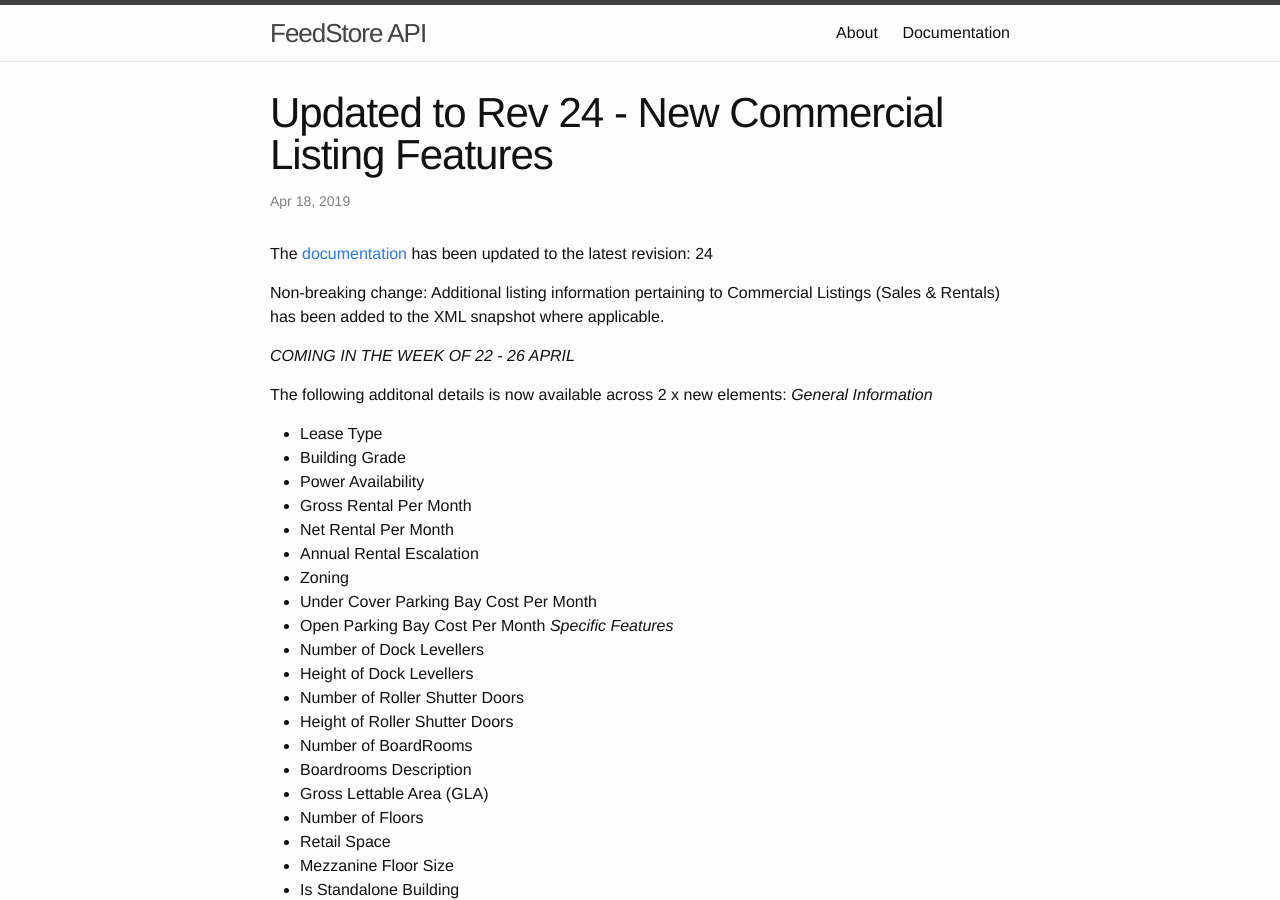
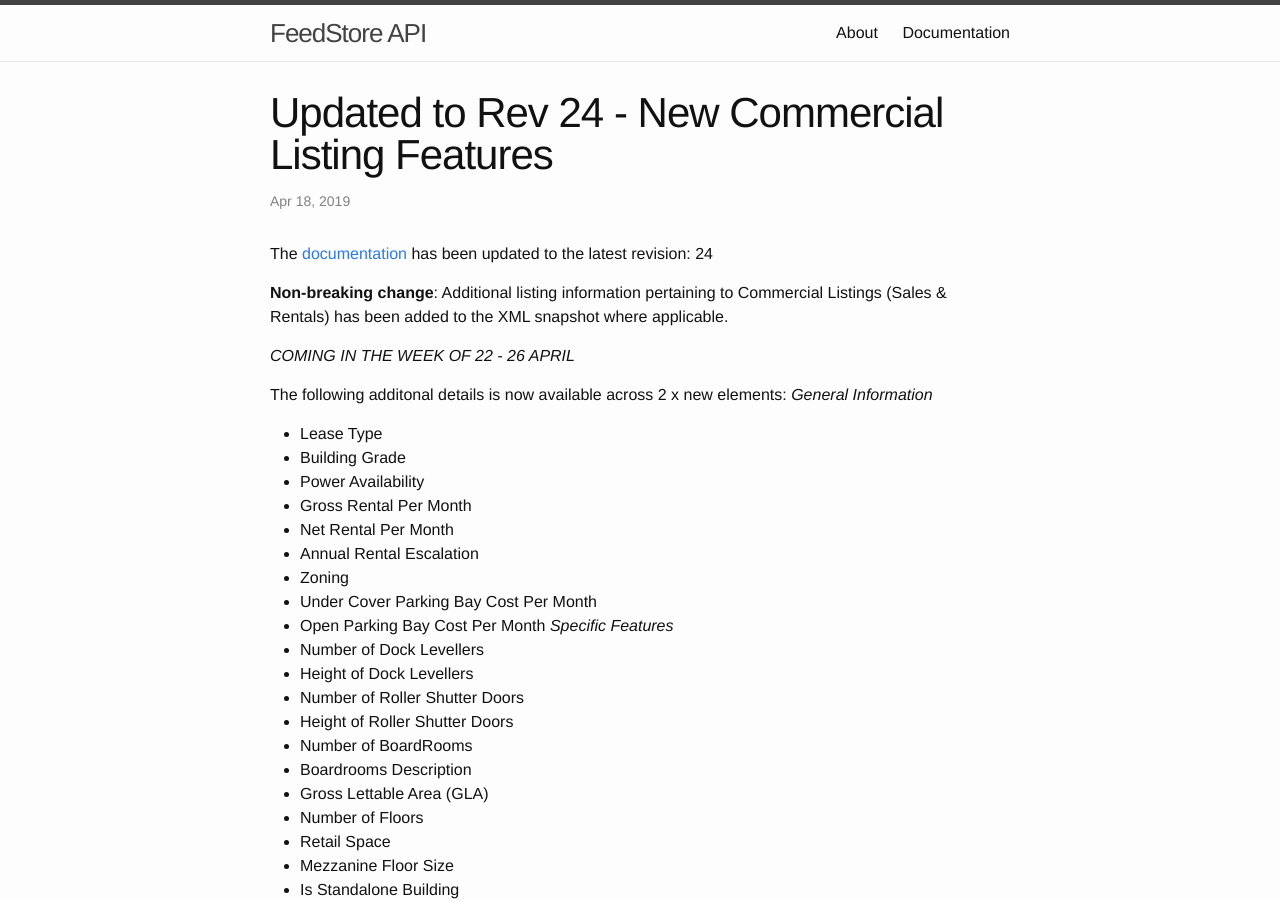
Before and after one commit to EdgeCaseZA/FeedStoreAPI, a Jekyll site: the page built from _posts/2019-04-18-Rev-24-Commercial-Listings-Features.md, in a window 1280 px wide and 900 px high. Built offline with Jekyll 4.4.1, drawn with Linux system fonts in a browser that asks for light colours.

Commit message:
Formatting change (bolded text)

```diff
--- a/_posts/2019-04-18-Rev-24-Commercial-Listings-Features.md
+++ b/_posts/2019-04-18-Rev-24-Commercial-Listings-Features.md
@@ -5,7 +5,7 @@ date:   2019-04-18 13:00:00 +0200
 ---
 The [documentation](/FeedStoreAPI/docs) has been updated to the latest revision: 24
 
-Non-breaking change: Additional listing information pertaining to Commercial Listings (Sales & Rentals) has been added to the XML snapshot where applicable.
+**Non-breaking change**: Additional listing information pertaining to Commercial Listings (Sales & Rentals) has been added to the XML snapshot where applicable.
 
 *COMING IN THE WEEK OF 22 - 26 APRIL*
 
```
